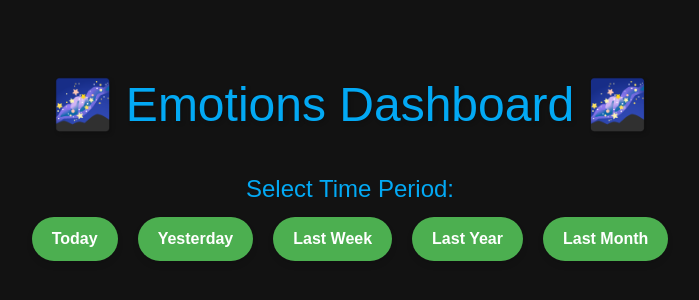
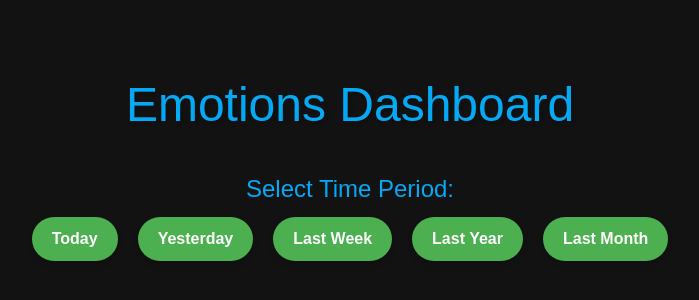
Before and after one commit to rohithguj/fedUi, a Next.js app: page /dashboard in a window 1280 px wide. Shown: the part 220-520 px from the top of the page, without its empty margins (290-989 px from the left). Built offline with nearby package versions, Linux system fonts and the light colour scheme.

Commit message:
Update page.tsx

```diff
--- a/app/dashboard/page.tsx
+++ b/app/dashboard/page.tsx
@@ -64,7 +64,7 @@ const Dashboard = () => {
 
   return (
     <div style={styles.container}>
-      <h1 style={styles.heading}>🌌 Emotions Dashboard 🌌</h1>
+      <h1 style={styles.heading}>Emotions Dashboard</h1>
       <div style={styles.periodSelection}>
         <h2 style={styles.periodHeading}>Select Time Period:</h2>
         <div style={styles.buttonContainer}>
```
